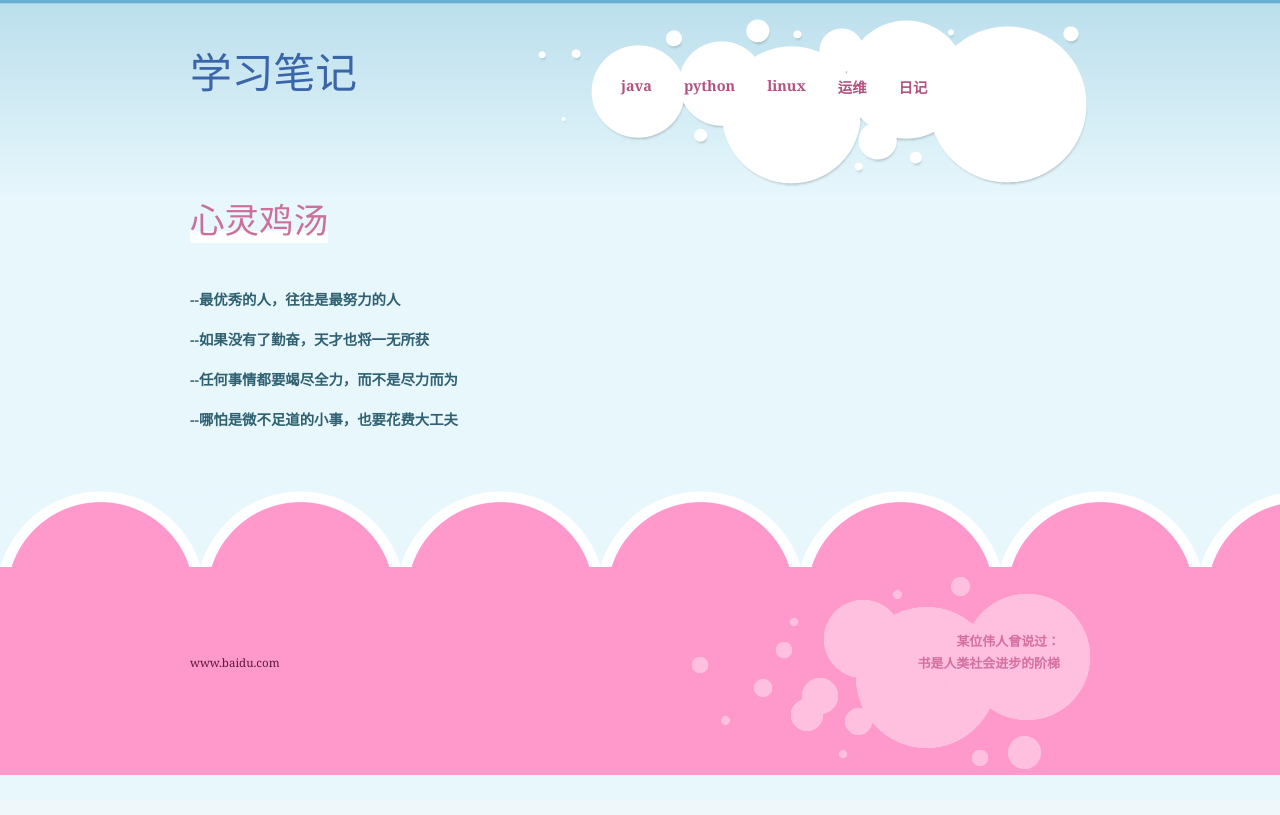
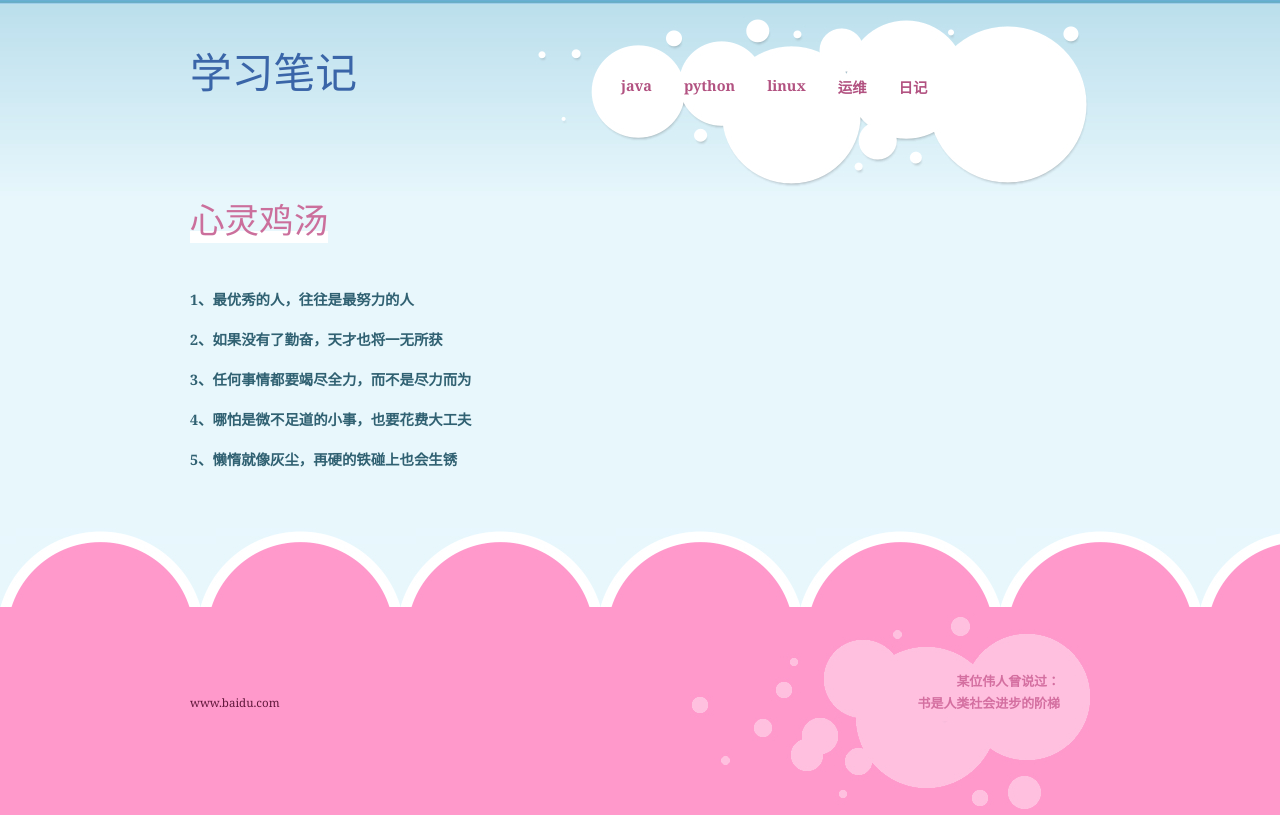
Before and after one commit to crazybaobao/Python, a Django app: page / in a window 1280 px wide. Before the commit the page ends 775 px from the top, so only its background shows below. Run offline with Django 3.2, Linux system fonts and the light colour scheme.

Commit message:
更新html

```diff
--- a/templates/index.html
+++ b/templates/index.html
@@ -22,10 +22,12 @@
     <div id="text">
         <h2>心灵鸡汤</h2>
         <br/><br/><br/><br/><br/>
-        <h5>--最优秀的人，往往是最努力的人</h5><br/>
-        <h5>--如果没有了勤奋，天才也将一无所获</h5><br/>
-        <h5>--任何事情都要竭尽全力，而不是尽力而为</h5><br/>
-        <h5>--哪怕是微不足道的小事，也要花费大工夫</h5><br/>
+        <h5>1、最优秀的人，往往是最努力的人</h5><br/>
+        <h5>2、如果没有了勤奋，天才也将一无所获</h5><br/>
+        <h5>3、任何事情都要竭尽全力，而不是尽力而为</h5><br/>
+        <h5>4、哪怕是微不足道的小事，也要花费大工夫</h5><br/>
+        <h5>5、懒惰就像灰尘，再硬的铁碰上也会生锈</h5><br/>
+
     </div>
 </div>
 
```
